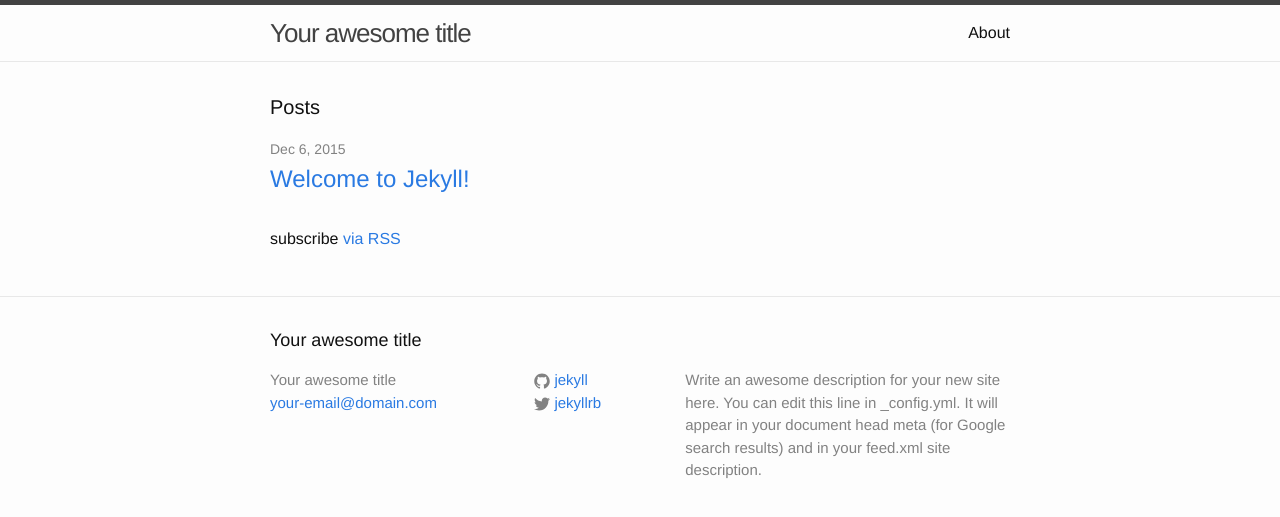
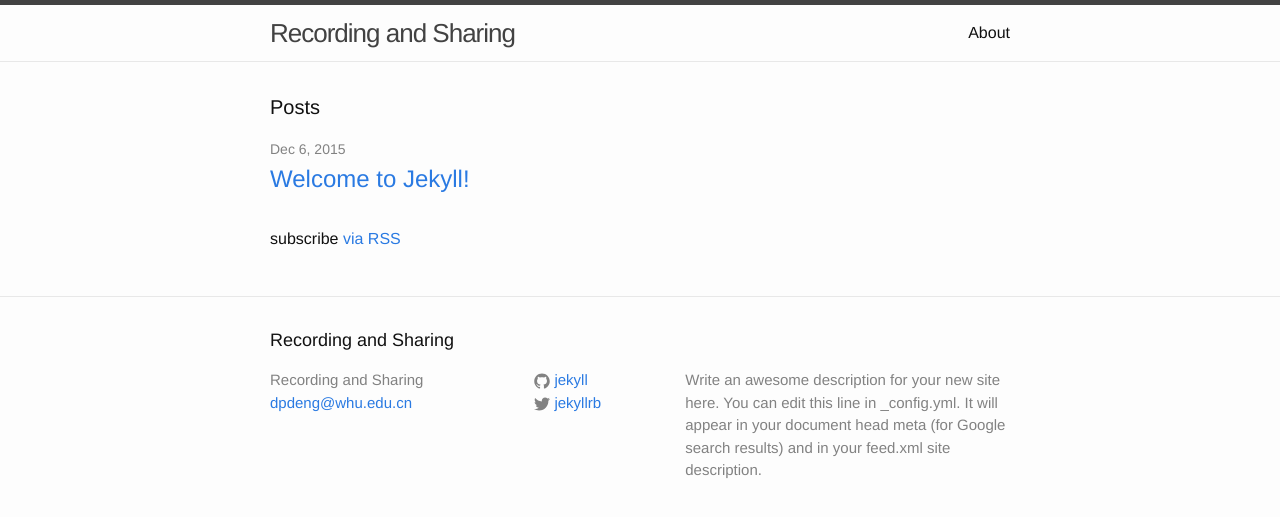
Before and after one commit to DearDon/Jekyll, a Jekyll site: the page built from index.html, in a window 1280 px wide. Shown: the top 517 px of the page. Built offline with Jekyll 4.4.1, drawn with Linux system fonts in a browser that asks for light colours.

Commit message:
revise _comfig.yml

```diff
--- a/_config.yml
+++ b/_config.yml
@@ -1,6 +1,6 @@
 # Site settings
-title: Your awesome title
-email: your-email@domain.com
+title: Recording and Sharing
+email: dpdeng@whu.edu.cn
 description: > # this means to ignore newlines until "baseurl:"
   Write an awesome description for your new site here. You can edit this
   line in _config.yml. It will appear in your document head meta (for
```
